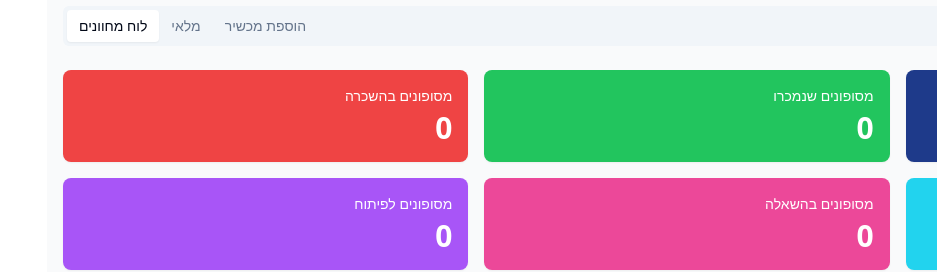
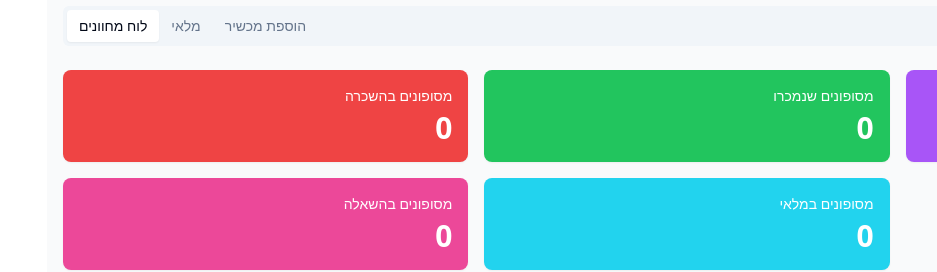
Before and after one commit to ofirA232/slip-stream-tracker, a React (Vite) app: page / in a window 1280 px wide. Shown: the part 134-406 px from the top of the page, without its empty margins (343-1280 px from the left). Built offline with nearby package versions, Linux system fonts and the light colour scheme; no server answers; the database is empty.

Commit message:
Remove total devices card
Remove the "סה״כ מסופונים" (Total Devices) card from the dashboard.

```diff
--- a/src/components/DeviceInventory/DeviceDetails.tsx
+++ b/src/components/DeviceInventory/DeviceDetails.tsx
@@ -30,12 +30,6 @@ const DeviceDetails: React.FC<DeviceDetailsProps> = ({ stats, models }) => {
             textColor="text-white"
           />
         </Link>
-        <StatsCard
-          title="סה״כ מסופונים"
-          value={stats.totalDevices}
-          bgColor="bg-blue-900"
-          textColor="text-white"
-        />
         <Link to="/development-devices">
           <StatsCard
             title="מסופונים לפיתוח"
```
